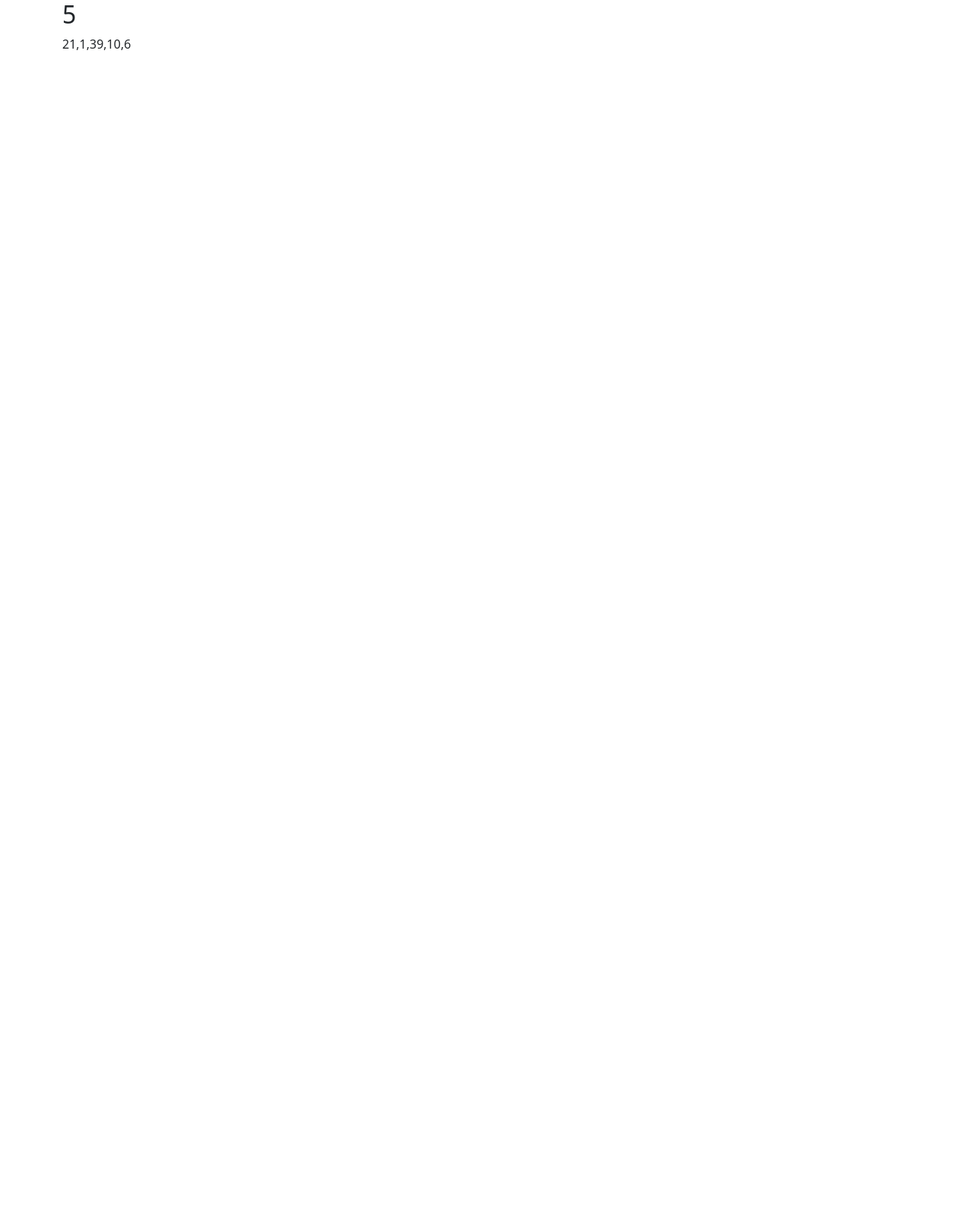
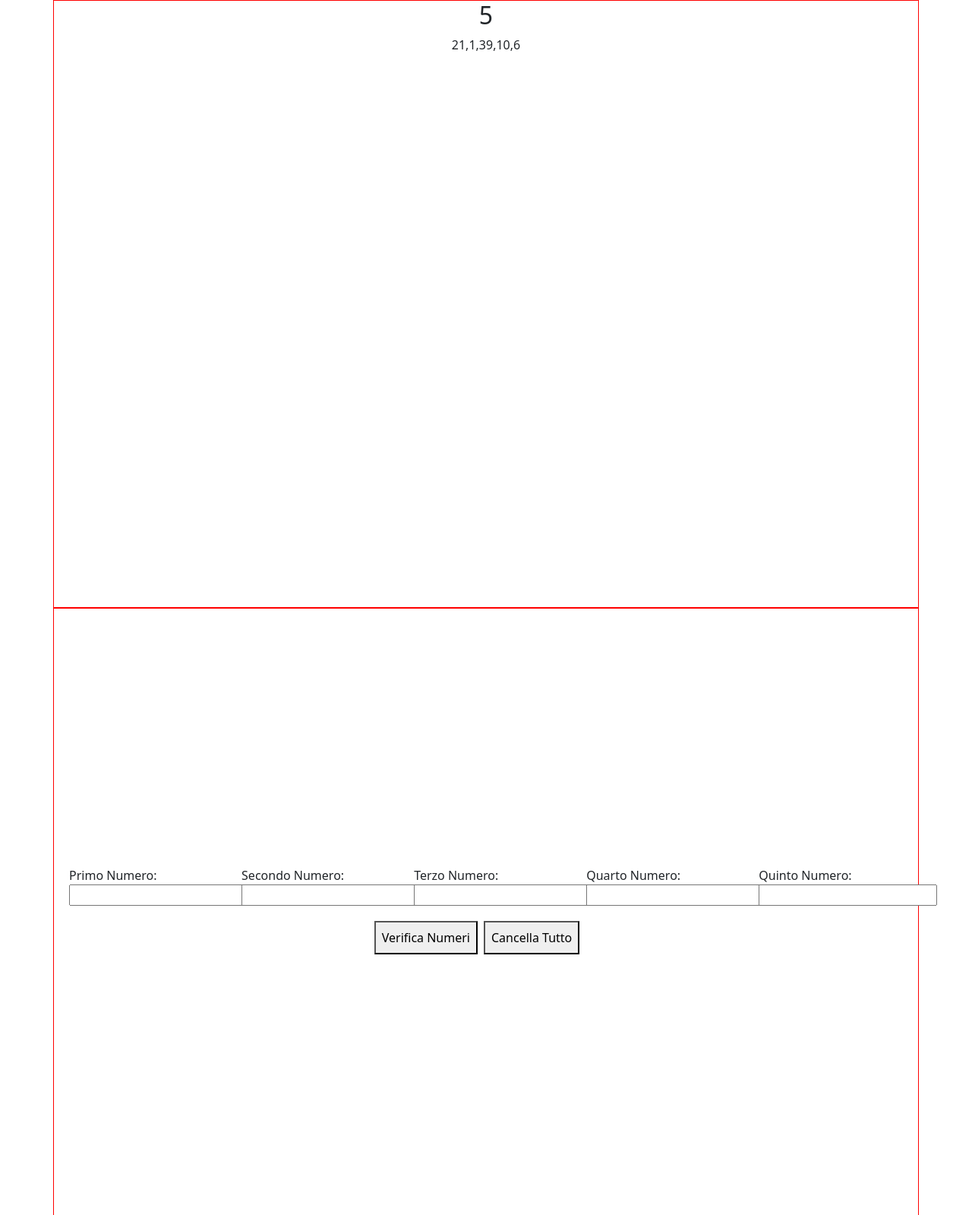
Before and after one commit to matteodragotto/js-simon, a plain HTML site: page index.html in a window 1280 px wide. Shown: the whole page at 76% size. Before the commit the page ends 800 px from the top, so only its background shows below. Drawn offline with nearby package versions, Linux system fonts and the light colour scheme.

Commit message:
[feat] js input value reader

```diff
--- a/assets/css/style.css
+++ b/assets/css/style.css
@@ -4,6 +4,16 @@
   box-sizing: border-box;
 }
 
+.container {
+  margin: 0 auto;
+  border: 1px solid red;
+  height: 100vh;
+}
+
+.row {
+  width: 100%;
+}
+
 .hide {
   display: none;
 }
--- a/index.html
+++ b/index.html
@@ -13,33 +13,37 @@
 </head>
 
 <body>
-  <div class="container memorize-numbers">
-    <h2 id="countdown"></h2>
+  <div class="container memorize-numbers text-center">
+    <h2 id="countdown">10</h2>
     <span id="random-numbers"></span>
   </div>
 
-  <div class="container input-numbers hide">
+  <div class="container input-numbers hide d-flex align-items-center">
     <div class="row">
-      <form>
-        <div class="col-2">
+      <form class="d-flex justify-content-between align-items-center flex-wrap form">
+        <div class="col-2 p-2">
           <label for="first-number">Primo Numero:</label>
           <input type="number" id="first-number" name="first-number">
         </div>
-        <div class="col-2">
+        <div class="col-2 p-2">
           <label for="second-number">Secondo Numero:</label>
           <input type="number" id="second-number" name="second-number">
         </div>
-        <div class="col-2">
+        <div class="col-2 p-2">
           <label for="third-number">Terzo Numero:</label>
           <input type="number" id="third-number" name="third-number">
         </div>
-        <div class="col-2">
+        <div class="col-2 p-2">
           <label for="fourth-number">Quarto Numero:</label>
           <input type="number" id="fourth-number" name="fourth-number">
         </div>
-        <div class="col-2">
+        <div class="col-2 p-2">
           <label for="fifth-number">Quinto Numero:</label>
           <input type="number" id="fifth-number" name="fifth-number">
+        </div>
+        <div class="col-12 p-2 d-flex justify-content-center">
+          <button class="verify p-2 m-1" type="submit">Verifica Numeri</button>
+          <button class="reset p-2 m-1" type="reset">Cancella Tutto</button>
         </div>
       </form>
     </div>
--- a/js/script.js
+++ b/js/script.js
@@ -1,10 +1,21 @@
 const memorize = document.querySelector('.memorize-numbers')
 const input = document.querySelector('.input-numbers')
+const firstNumber = document.getElementById('first-number')
+const secondNumber = document.getElementById('second-number')
+const thirdNumber = document.getElementById('third-number')
+const fourthNumber = document.getElementById('fourth-number')
+const fifthNumber = document.getElementById('fifth-number')
+const verifyNumber = document.querySelector('.form')
+const reset = document.querySelector('.reset')
 
 const numbers = document.getElementById('random-numbers')
 const countDown = document.getElementById('countdown')
+
+function randomNumberGenerator () {
+  return Math.ceil(Math.random () * 50)
+}
+
 let counter = 10
-
 let uniqueRandomNumbers = []
 
 while (uniqueRandomNumbers.length < 5) {
@@ -14,6 +25,9 @@ while (uniqueRandomNumbers.length < 5) {
     uniqueRandomNumbers.push(randomNumber)
   }
 }
+
+console.log(uniqueRandomNumbers);
+
 
 const intervalId = setInterval (() => {
   counter--
@@ -27,8 +41,18 @@ const intervalId = setInterval (() => {
 
 numbers.innerText = uniqueRandomNumbers
 
-console.log(uniqueRandomNumbers);
+verifyNumber.addEventListener('submit', (event) => {
+  event.preventDefault();
 
-function randomNumberGenerator () {
-  return Math.ceil(Math.random () * 50)
-}
+  firstValue = parseInt(firstNumber.value.trim())
+  secondValue = parseInt(secondNumber.value.trim())
+  thirdValue = parseInt(thirdNumber.value.trim())
+  fourthValue = parseInt(fourthNumber.value.trim())
+  fifthValue = parseInt(fifthNumber.value.trim())
+
+  let inputArray = []
+
+  inputArray.push(firstValue, secondValue, thirdValue, fourthValue, fifthValue)
+
+  console.log(inputArray);
+})
```
Also changed, not shown: 1 other file.
